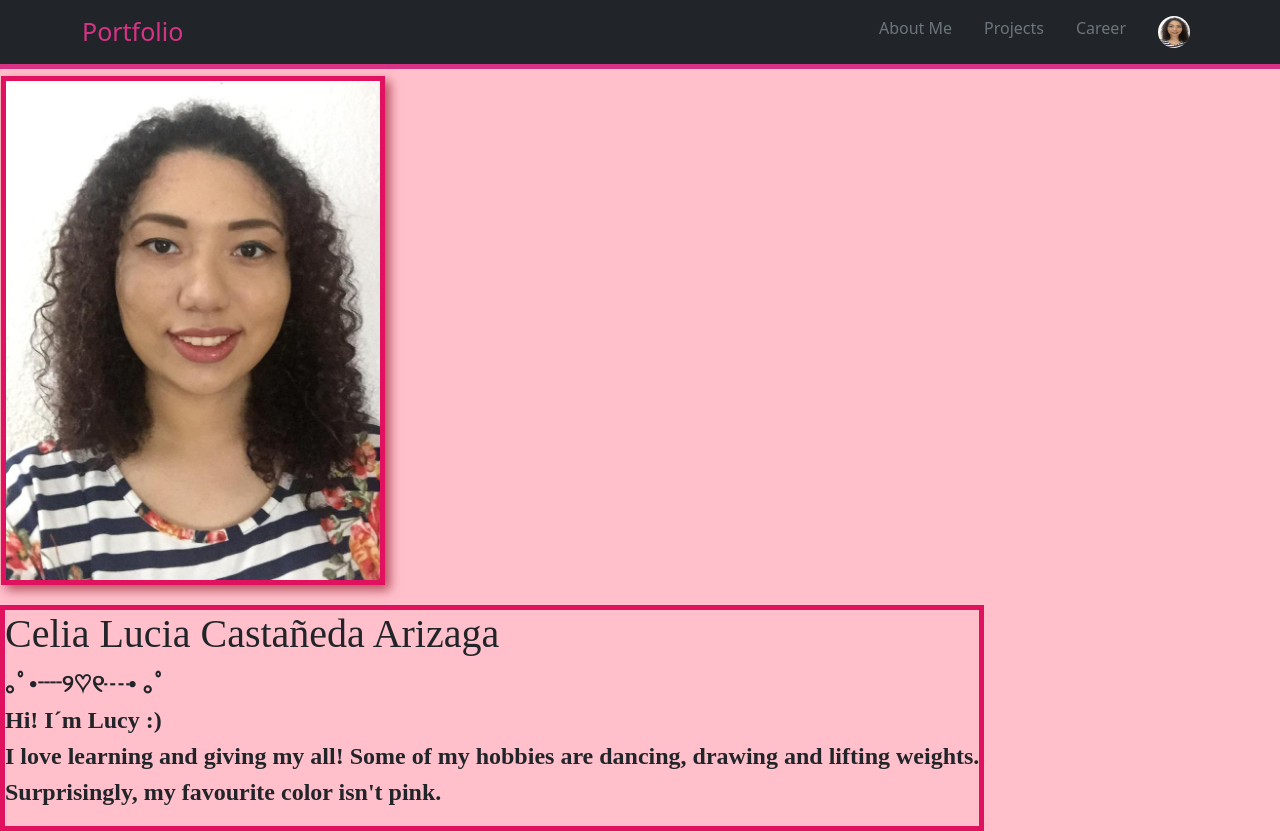
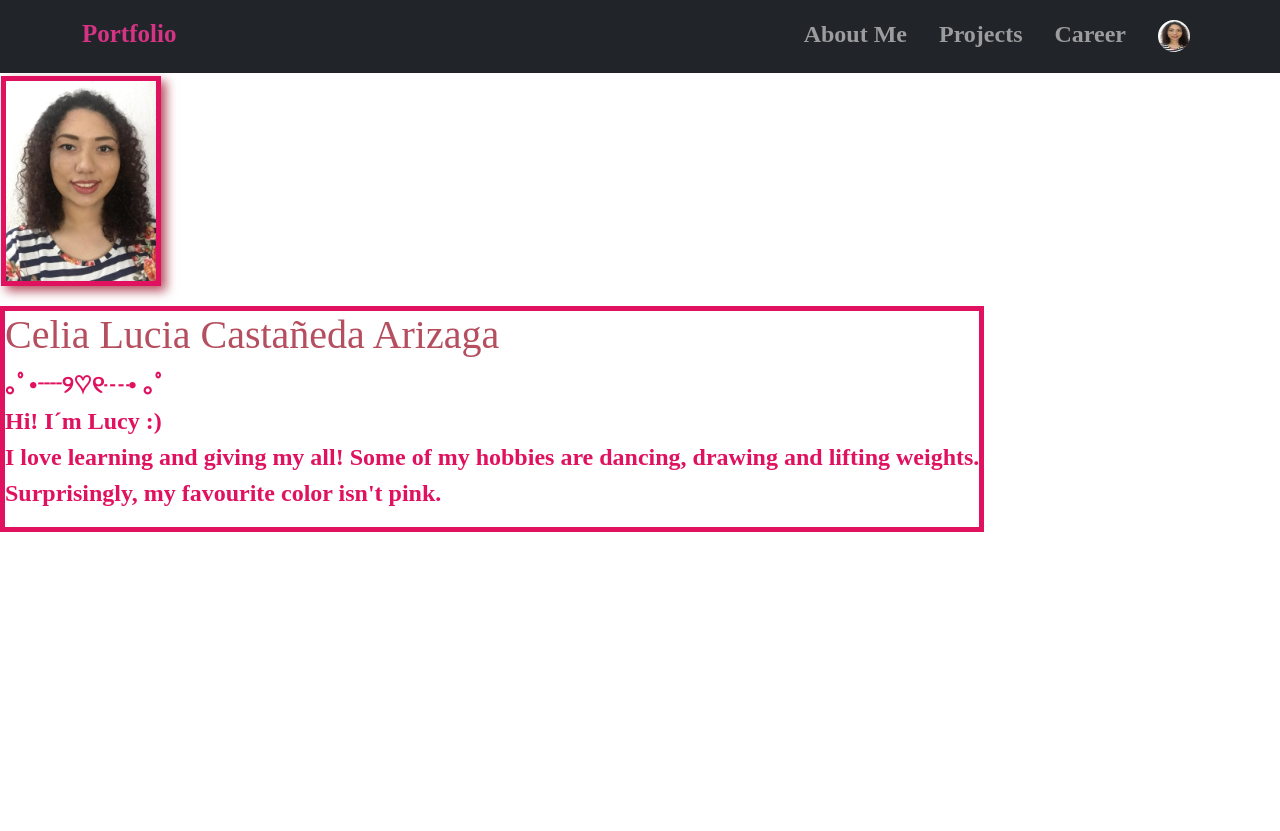
Before and after one commit to Slothfulsilver/midterm-2, a React (Create React App) app: page /home in a window 1280 px wide. After the commit the page ends 800 px from the top, so only its background shows below. Built offline with nearby package versions, Linux system fonts and the light colour scheme.

Commit message:
themes setup & gallery set up

```diff
--- /dev/null
+++ b/src/Context/ThemeContext.js
@@ -0,0 +1,19 @@
+    import {createContext, useState, useContext } from "react"
+
+    export const ThemeContext = createContext();
+
+
+    export const ThemeProvider = ({children}) => {
+        const [theme, setTheme] = useState('false')
+
+        const toggleTheme = () => {
+            setTheme(!theme);
+            document.documentElement.classList.toggle('Arturo')
+        }
+
+    return <ThemeContext.Provider value={{theme, toggleTheme}}>
+        {children}
+    </ThemeContext.Provider>
+}
+
+export const useTheme = () => useContext(ThemeContext)
--- a/src/components/SCSS/Home.scss
+++ b/src/components/SCSS/Home.scss
@@ -1,12 +1,16 @@
 @use "./_Colors" as *;
 
-body{
+@mixin gradient($direction, $list){
+    background: -webkit-linear-gradient($direction, $list);
+}
+
+body.lucy{
     background-color: $LucyBackground;
 }
 
 .home{
     img:first-of-type{
-        width: 30%;
+        width: 20vh;
         border: 5px solid $LucyPrimary;
         box-shadow: 5px 5px 10px $LucySecondary;
         margin: 1px;
@@ -17,5 +21,13 @@ body{
         margin-top: 1.2rem;
         border: 5px solid $LucyPrimary;
 
+        h1{
+            color: $LucySecondary;
+        }
+
     }
 }
+
+@media screen and (max-width: 40em) {
+
+}
--- a/src/components/SCSS/Reset.scss
+++ b/src/components/SCSS/Reset.scss
@@ -19,8 +19,16 @@ body{
     }
 }
 
-.flex{
-    place-items: center;
-    height: 100%;
-    text-align: center;
+.arturo{
+    font-Family: 'Delicious Handrawn';
+    font-weight: 600;
+    font-size: 1.5rem;
+    .text{
+        color:$LucyPrimary;
+
+    }
+
+    .background{
+        background-color: $LucySecondary;
+    }
 }
--- a/src/components/SCSS/_Colors.scss
+++ b/src/components/SCSS/_Colors.scss
@@ -3,7 +3,21 @@ $Pastel: #b54e5e;
 $LightPink: #FFC0CB;
 $Cream: #FFD9DF;
 
+$Purple: #e490ff;
+$Darkurple: #5B3A65;
+$lightYellow: #FFFADE;
+$Yellow: #FFF7D0;
+
+
+$ArturoPrimary:$Purple;
+$ArturoSecondary: $Darkurple;
+$ArturoBackground: $lightYellow;
+$ArturoContrast: $Yellow;
+
+
 $LucyPrimary:$Pink;
 $LucySecondary:$Pastel;
 $LucyBackground:$LightPink;
-$LucyConstrast:$Cream
+$LucyConstrast:$Cream;
+
+$LucyGradient: $LucyPrimary, $LucySecondary;
--- a/src/components/gallery/gallery.scss
+++ b/src/components/gallery/gallery.scss
@@ -0,0 +1 @@
+@use "../SCSS/Colors"
--- a/src/components/header/Header.jsx
+++ b/src/components/header/Header.jsx
@@ -1,21 +1,28 @@
 import { LinkContainer } from 'react-router-bootstrap';
 import './header.scss'
 import { Container, Navbar, Nav } from "react-bootstrap";
-import lucy from "../Imgs/Lucy/IMGS/Lucy.jpeg"
+import Lucy from "../Imgs/Lucy/IMGS/Lucy.jpeg"
+import Arturo from '../Imgs/Arturo/Arturo.jpeg'
+import { useTheme } from '../../Context/ThemeContext';
+
 
 function Header(){
+
+    const {theme, toggleTheme} = useTheme();
+    console.log(theme);
     return(
-        <Navbar className="navbar fixed-top" bg='dark' expand="lg" >
+        <Navbar className={`navbar ${theme ? "lucy": "arturo"} fixed-top`} bg='dark body-tertiary' expand="xl" data-bs-theme="dark" >
             <Container>
                 <LinkContainer to="/home"><Navbar.Brand href=''>Portfolio</Navbar.Brand></LinkContainer>
-                <Navbar.Toggle aria-controls='basic-navbar-nav'/>
-                    <Nav className='ml-auto'>
-                        <LinkContainer to="/about"><Nav.Link>About Me</Nav.Link></LinkContainer>
-                        <LinkContainer to="/projects"><Nav.Link>Projects</Nav.Link></LinkContainer>
-                        <LinkContainer to="/career"><Nav.Link>Career</Nav.Link></LinkContainer>
-                        <Nav.Link><img src={lucy} alt="Lucy"/></Nav.Link>
-
-                    </Nav>
+                <Navbar.Toggle/>
+                <Navbar.Collapse className='justify-content-end' id='basic-Navbar-nav'>
+                    <Nav className='mr-auto'>
+                            <LinkContainer to="/about"><Nav.Link>About Me</Nav.Link></LinkContainer>
+                            <LinkContainer to="/projects"><Nav.Link>Projects</Nav.Link></LinkContainer>
+                            <LinkContainer to="/career"><Nav.Link>Career</Nav.Link></LinkContainer>
+                            <Nav.Link><img src={theme ? Lucy: Arturo} alt={theme ? 'Lucy': 'Arturo'} onClick={toggleTheme}/></Nav.Link>
+                        </Nav>
+                </Navbar.Collapse>
             </Container>
         </Navbar>
     )
--- a/src/components/header/header.scss
+++ b/src/components/header/header.scss
@@ -1,18 +1,8 @@
-$blue:    #0d6efd !default;
-$indigo:  #6610f2 !default;
-$purple:  #6f42c1 !default;
-$Main:    #d63384 !default;
-$red:     #dc3545 !default;
-$orange:  #fd7e14 !default;
-$yellow:  #ffc107 !default;
-$green:   #198754 !default;
-$teal:    #20c997 !default;
-$cyan:    #0dcaf0 !default;
-
+@use "../SCSS/Colors" as *;
 @import '~bootstrap/scss/bootstrap';
 
 .navbar{
-    border-bottom: 5px solid $Main;
+    border-bottom: 5px solid;
     display: flex;
     flex-direction: row;
     justify-content: space-around;
@@ -23,20 +13,15 @@ $cyan:    #0dcaf0 !default;
         font-size: 25px;
     }
 
-    .navbar-collapse{
-        display: flex;
-        flex-direction: row;
-        justify-content: space-between;
 
-    }
     .nav-link{
         margin-left: 1rem;
-        color: $secondary;
     }
 
     img:first-of-type{
         width: 32px;
         height: 32px;
         border-radius: 50%;
-    }
+        }
+
 }
--- a/src/index.js
+++ b/src/index.js
@@ -2,12 +2,15 @@ import React from 'react';
 import ReactDOM from 'react-dom/client';
 import './components/SCSS/main.scss';
 import App from './App.jsx';
+import { ThemeProvider } from './Context/ThemeContext';
 //import reportWebVitals from './reportWebVitals';
 
 const root = ReactDOM.createRoot(document.getElementById('root'));
 root.render(
   <React.StrictMode>
-    <App />
+    <ThemeProvider>
+      <App />
+    </ThemeProvider>
   </React.StrictMode>
 );
 
--- a/src/views/Home.jsx
+++ b/src/views/Home.jsx
@@ -10,7 +10,7 @@ function Home(){
                 <img src={lucy} alt="Lucy"/>
                     <div className="description">
                         <h1>Celia Lucia Castañeda Arizaga</h1>
-                        <p>  ｡ﾟ•┈୨♡୧┈• ｡ﾟ
+                        <p className="text">  ｡ﾟ•┈୨♡୧┈• ｡ﾟ
                         <br/> Hi! I´m Lucy :)
                         <br/> I love learning and giving my all! Some of my hobbies are dancing, drawing and lifting weights.
                         <br/> Surprisingly, my favourite color isn't pink.</p>
--- a/src/views/Projects.jsx
+++ b/src/views/Projects.jsx
@@ -1,10 +1,30 @@
+import { Col, Container, Row } from "react-bootstrap";
 import Header from "../components/Header/header";
 
 function Projects(){
     return(
         <div>
-             <Header/>
-            <h3>Projects</h3>
+            <Header/>
+
+            <Container fluid>
+                <div className="title">
+                    <h2>Personal Projects</h2>
+                </div>
+                <Row md={4}>
+                    {/*Map de info
+                    Return for item in info*/}
+                    <Col>
+                        <div className="image">
+                            <img alt="Project"/>
+                        </div>
+                        <div className="content">
+                            <h3>Name</h3>
+                            <span>Collaborators</span>
+                            <p>Description</p>
+                        </div>
+                    </Col>
+                </Row>
+            </Container>
         </div>
     )
 }
```
Also changed, not shown: src/components/Imgs/Arturo/Arturo.jpeg (added).
